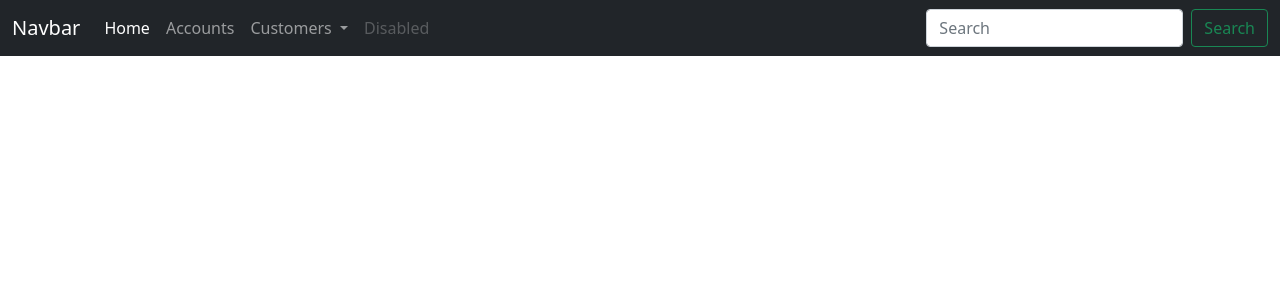
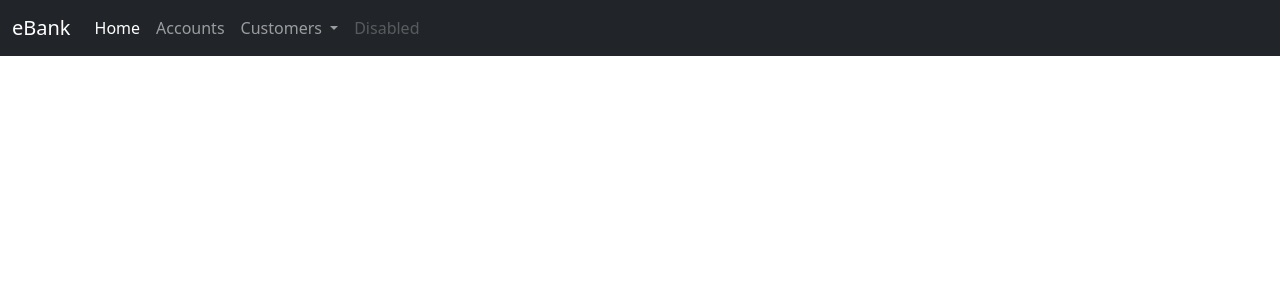
Before and after one commit to Medkaffouh/digital-banking-web-with-angular, an Angular app: page / in a window 1280 px wide. Shown: the top 300 px of the page. Built offline with nearby package versions, Linux system fonts and the light colour scheme.

Commit message:
some modification in navbar section

```diff
--- a/src/app/navbar/navbar.component.html
+++ b/src/app/navbar/navbar.component.html
@@ -1,6 +1,6 @@
 <nav class="navbar navbar-expand-lg navbar-dark bg-dark">
   <div class="container-fluid">
-    <a class="navbar-brand" href="#">Navbar</a>
+    <a class="navbar-brand" href="#">eBank</a>
     <button class="navbar-toggler" type="button" data-bs-toggle="collapse" data-bs-target="#navbarSupportedContent" aria-controls="navbarSupportedContent" aria-expanded="false" aria-label="Toggle navigation">
       <span class="navbar-toggler-icon"></span>
     </button>
@@ -25,10 +25,10 @@
           <a class="nav-link disabled" href="#" tabindex="-1" aria-disabled="true">Disabled</a>
         </li>
       </ul>
-      <form class="d-flex">
+      <!--<form class="d-flex">
         <input class="form-control me-2" type="search" placeholder="Search" aria-label="Search">
         <button class="btn btn-outline-success" type="submit">Search</button>
-      </form>
+      </form>-->
     </div>
   </div>
 </nav>
```
